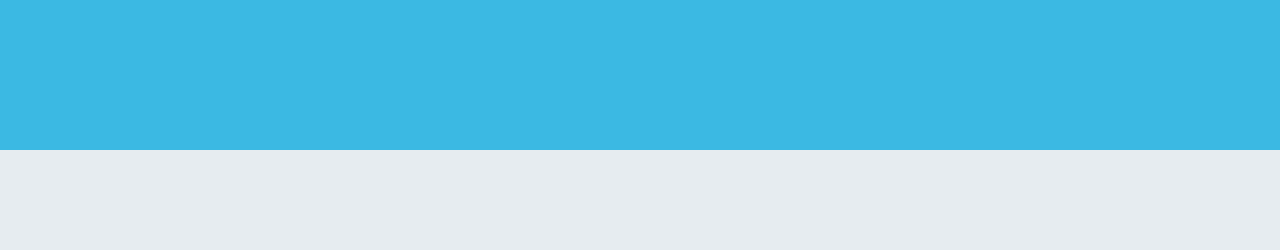
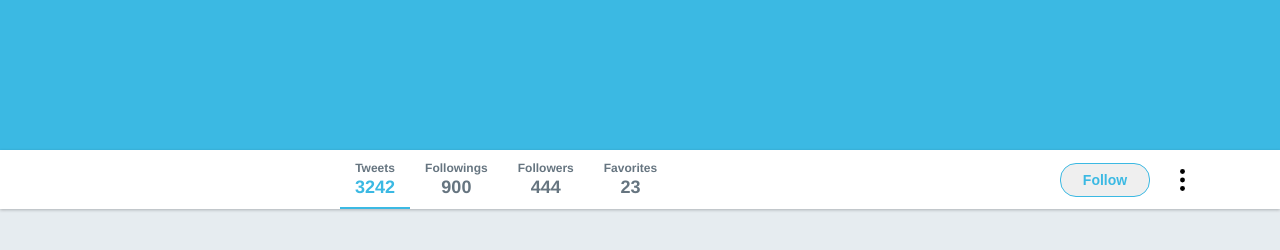
Before and after one commit to NtkArt/flexboxLearning, a plain HTML site: page index.html in a window 1280 px wide. Shown: the part 276-526 px from the top of the page. Drawn offline with Linux system fonts and the light colour scheme.

Commit message:
Finish account info bar

```diff
--- a/index.html
+++ b/index.html
@@ -27,5 +27,33 @@
     <div class="banner">
       <h1>Twitter 1.0 - Credit Arthur C.</h1>
     </div>
+
+    <div class="bar">
+      <div class="content">
+        <ul>
+          <li class="active">
+            <span>Tweets</span>
+            <strong>3242</strong>
+          </li>
+          <li>
+            <span>Followings</span>
+            <strong>900</strong>
+          </li>
+          <li>
+            <span>Followers</span>
+            <strong>444</strong>
+          </li>
+          <li>
+            <span>Favorites</span>
+            <strong>23</strong>
+          </li>
+        </ul>
+
+        <div class="actions">
+          <button>Follow</button>
+          <img src="/images/more.svg" alt="More itens" />
+        </div>
+      </div>
+    </div>
   </body>
 </html>
--- a/styles.css
+++ b/styles.css
@@ -95,6 +95,7 @@ header#main-header div.side button {
 header#main-header nav ul li img {
   margin-right: 7px;
   width: 25px;
+  height: 20px;
 }
 
 div.banner {
@@ -107,3 +108,87 @@ div.banner {
   justify-content: center;
   color: #fff;
 }
+
+div.bar {
+  height: 59px;
+  background: #fff;
+  box-shadow: 0 1px 3px rgba(0, 0, 0, 0.25);
+}
+
+div.bar .content {
+  display: flex;
+  justify-content: space-between;
+  align-items: center;
+  padding-left: 285px;
+  height: 100%;
+}
+
+div.bar .content ul {
+  list-style: none;
+  display: flex;
+  height: 100%;
+}
+
+div.bar .content ul li {
+  display: flex;
+  flex-direction: column;
+  align-items: center;
+  justify-content: center;
+  padding: 0 15px;
+  position: relative;
+}
+
+div.bar .content ul li.active::after {
+  content: "";
+  width: 100%;
+  height: 2px;
+  position: absolute;
+  bottom: 0;
+  padding: 0;
+  background: #3bb9e3;
+}
+
+div.bar .content ul li span {
+  color: #667580;
+  font-size: 12px;
+  font-weight: bold;
+}
+
+div.bar .content ul li strong {
+  color: #667580;
+  font-size: 18px;
+  font-weight: bold;
+  margin-top: 2px;
+}
+
+div.bar div.actions img {
+  width: 25px;
+  height: 22px;
+
+ margin-top: 6px;
+}
+
+div.bar .content ul li.active strong {
+  color: #3bb9e3;
+}
+
+div.bar .content .actions button {
+  height: 34px;
+
+  display: flex;
+  align-items: center;
+  justify-content: center;
+
+  width: 90px;
+  font-weight: bold;
+  font-size: 14px;
+  color: #3bb9e3;
+  border: 1px solid #3bb9e3;
+  border-radius: 16px;
+
+  margin-right: 20px;
+}
+
+div.bar .content .actions {
+  display: flex;
+}
```
Also changed, not shown: images/more.svg (added).
